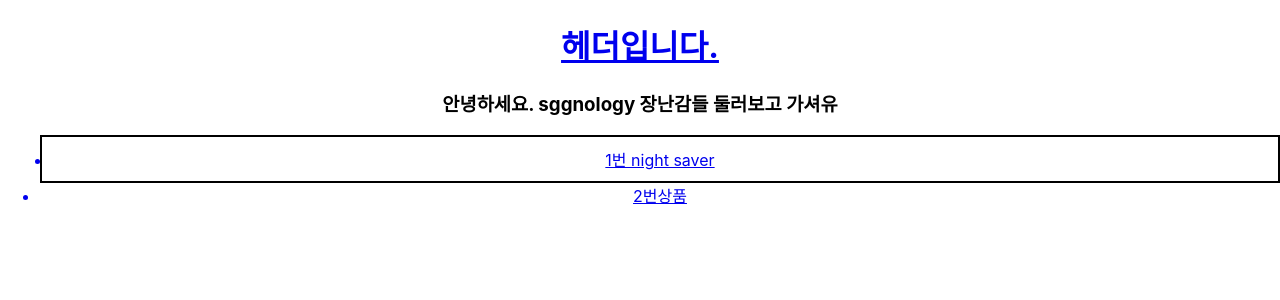
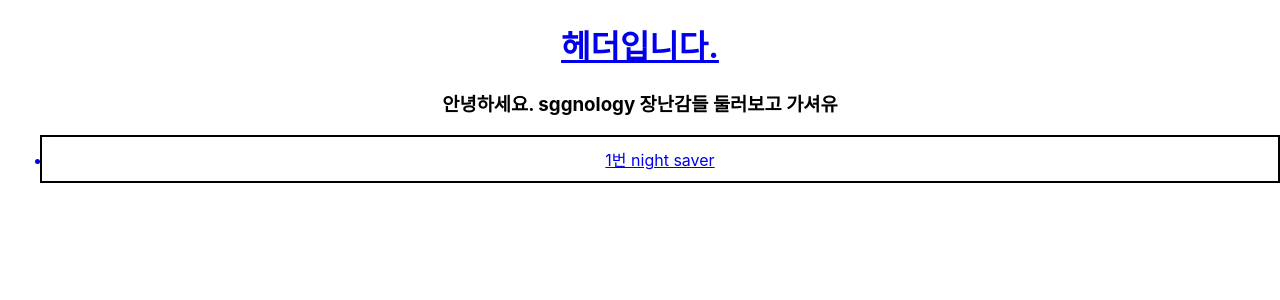
Before and after one commit to sggnology/night-saver-web, a React (Create React App) app: page / in a window 1280 px wide. Shown: the top 300 px of the page. Built offline with nearby package versions, Linux system fonts and the light colour scheme; no server answers.

Commit message:
[service] main, 경로 수정

```diff
--- a/src/page/layout/Main.js
+++ b/src/page/layout/Main.js
@@ -1,12 +1,11 @@
 import {Link} from "react-router-dom";
-import "../../firebase-messaging-sw"
 
 function Main(props) {
   return (
     <>
       <h3>안녕하세요. sggnology 장난감들 둘러보고 가셔유</h3>
       <ul>
-        <Link to="/product/nightSaver">
+        <Link to="/nightSaver">
           <div style={{
             border: '2px solid black',
             padding: 10
@@ -14,9 +13,6 @@ function Main(props) {
             <li>1번 night saver</li>
           </div>
         </Link>
-        <Link to="/product/2">
-          <li>2번상품</li>
-        </Link>
       </ul>
     </>
   )
```
